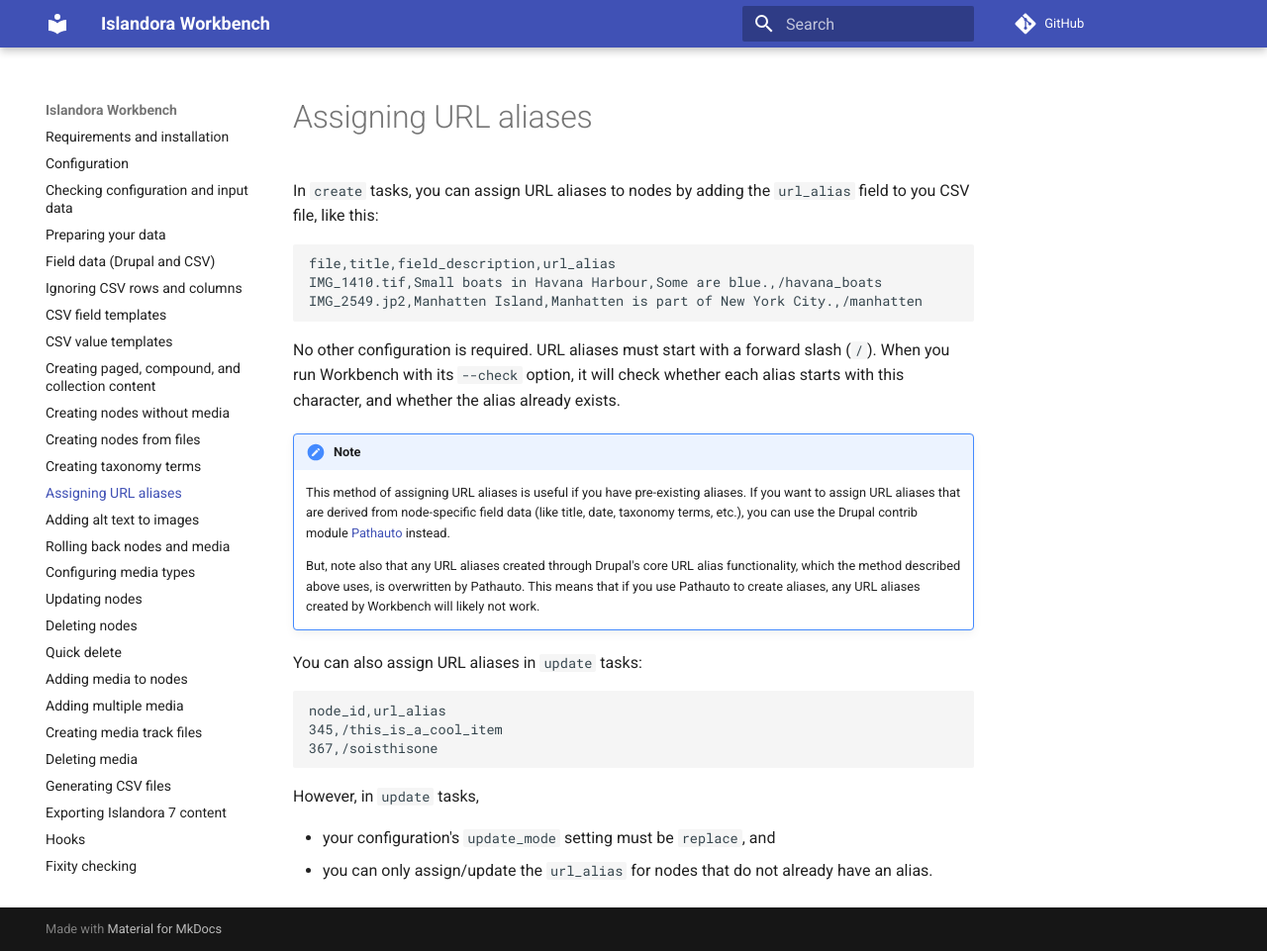
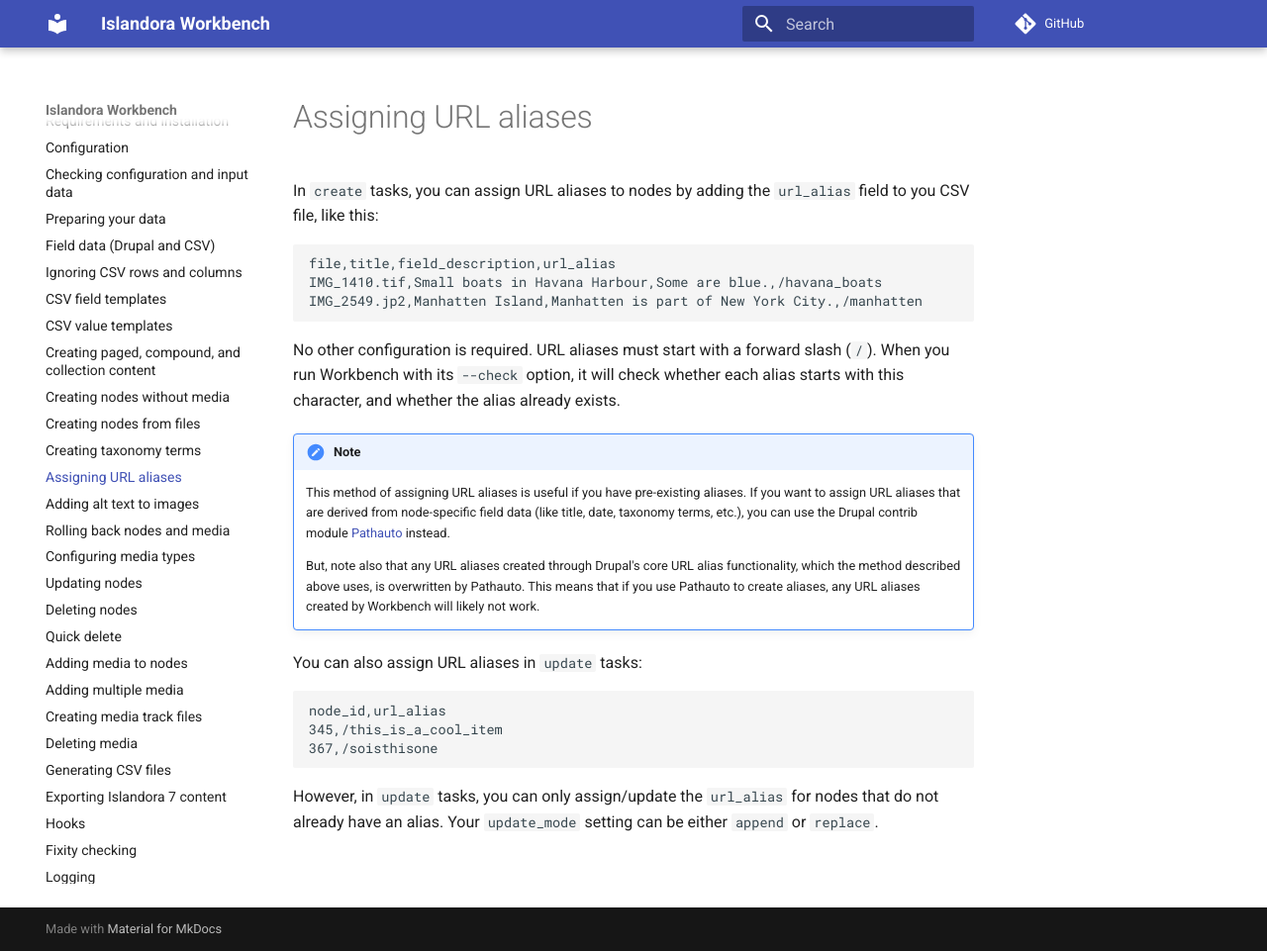
Before and after one commit to mjordan/islandora_workbench_docs, an MkDocs documentation site: the page built from docs/aliases.md, in a window 1280 px wide and 961 px high. Shown: the whole window at 99% size. Built offline with MkDocs 1.6.1 and Material for MkDocs 9.7.7, drawn with Linux system fonts in a browser that asks for light colours; comment, search, counter and statistics services are not loaded.

Commit message:
Updated 'Assigning URL aliases' docs.

````diff
--- a/docs/aliases.md
+++ b/docs/aliases.md
@@ -21,7 +21,4 @@
 367,/soisthisone
 ```
 
-However, in `update` tasks,
-
-* your configuration's `update_mode` setting must be `replace`, and
-* you can only assign/update the `url_alias` for nodes that do not already have an alias.
+However, in `update` tasks, you can only assign/update the `url_alias` for nodes that do not already have an alias. Your `update_mode` setting can be either `append` or `replace`.
````
